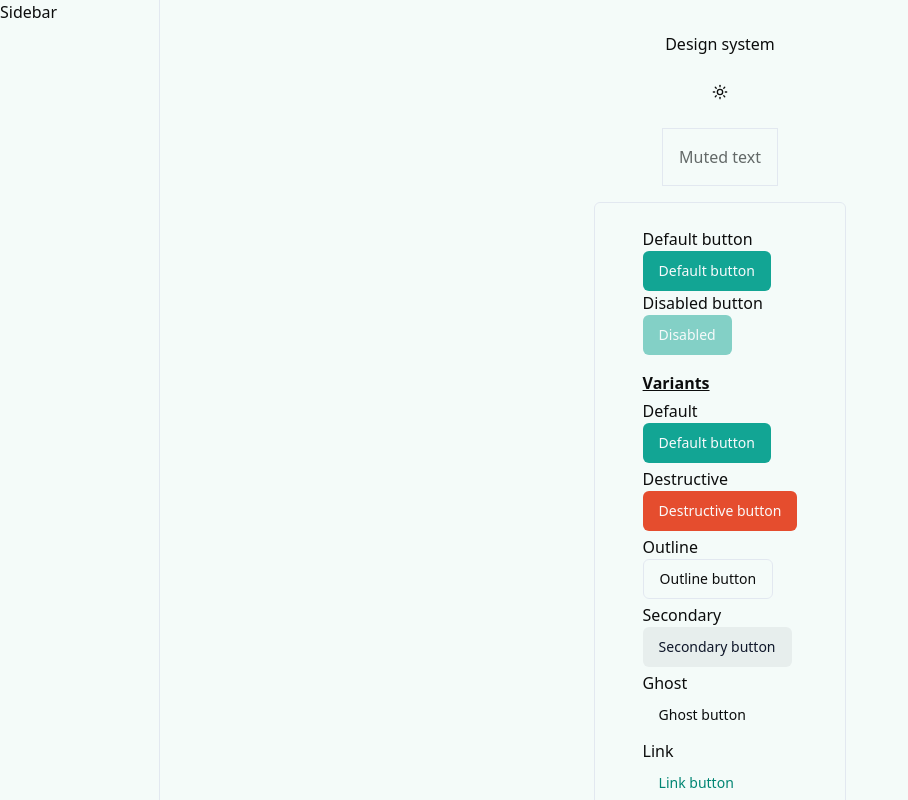
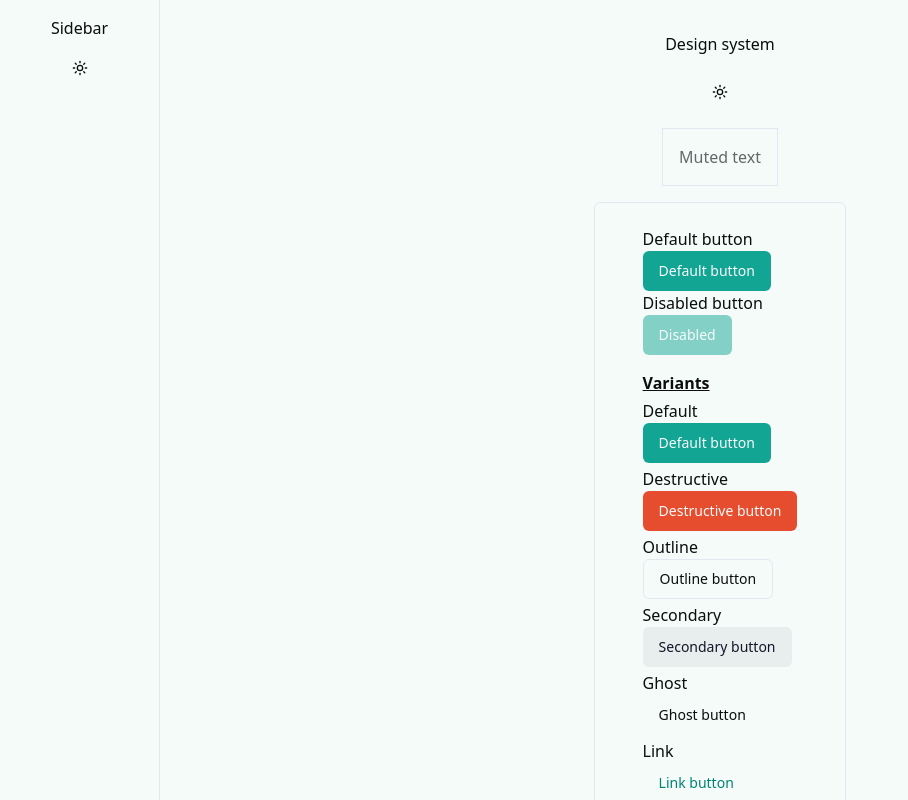
Before and after one commit to mathewbushuru/design-system, a React (Vite) app: page / in a window 1280 px wide. Shown: the whole page, without its empty margins (0-908 px from the left). Built offline with nearby package versions, Linux system fonts and the light colour scheme.

Commit message:
Theme toggle in sidebar

```diff
--- a/src/components/theme-toggle.tsx
+++ b/src/components/theme-toggle.tsx
@@ -1,7 +1,8 @@
 import { Sun, Moon } from "lucide-react";
 
+import useTheme from "@/hooks/use-theme";
 import Button from "@/components/ui/button";
-import useTheme from "@/hooks/use-theme";
+
 
 export default function ThemeToggle() {
   const { theme, setTheme } = useTheme();
@@ -15,9 +16,13 @@ export default function ThemeToggle() {
   };
 
   return (
-    <Button size="icon" variant="ghost" onClick={handleThemeChange}>
-      <Sun className="h-4 w-4 rotate-0 scale-100 transition-all dark:-rotate-90 dark:scale-0" />
-      <Moon className="absolute h-4 w-4 rotate-90 scale-0 transition-all dark:-rotate-0 dark:scale-100" />
+    <Button variant="ghost" onClick={handleThemeChange}>
+      {theme === "light" && (
+        <Sun className="h-4 w-4 rotate-0 scale-100 transition-all dark:-rotate-90 dark:scale-0" />
+      )}
+      {theme === "dark" && (
+        <Moon className="h-4 w-4 rotate-90 scale-0 transition-all dark:-rotate-0 dark:scale-100" />
+      )}
       <span className="sr-only">Toggle theme</span>
     </Button>
   );
--- a/src/pages/home-page.tsx
+++ b/src/pages/home-page.tsx
@@ -7,8 +7,9 @@ const HomePage = () => {
   return (
     <div className="flex max-h-screen overflow-hidden bg-background text-foreground">
       {/* Sidebar  */}
-      <div className="hidden min-w-40 border-r border-border lg:block">
+      <div className="hidden min-w-40 flex-col items-center gap-2 border-r py-4 lg:flex">
         Sidebar
+        <ThemeToggle />
       </div>
 
       {/* Page content  */}
@@ -17,9 +18,7 @@ const HomePage = () => {
         <div className="">
           <ThemeToggle />
         </div>
-        <p className="border border-border p-4 text-muted-foreground">
-          Muted text
-        </p>
+        <p className="border p-4 text-muted-foreground">Muted text</p>
         <ButtonShowcase />
         <DropdownMenuShowcase />
       </div>
```
